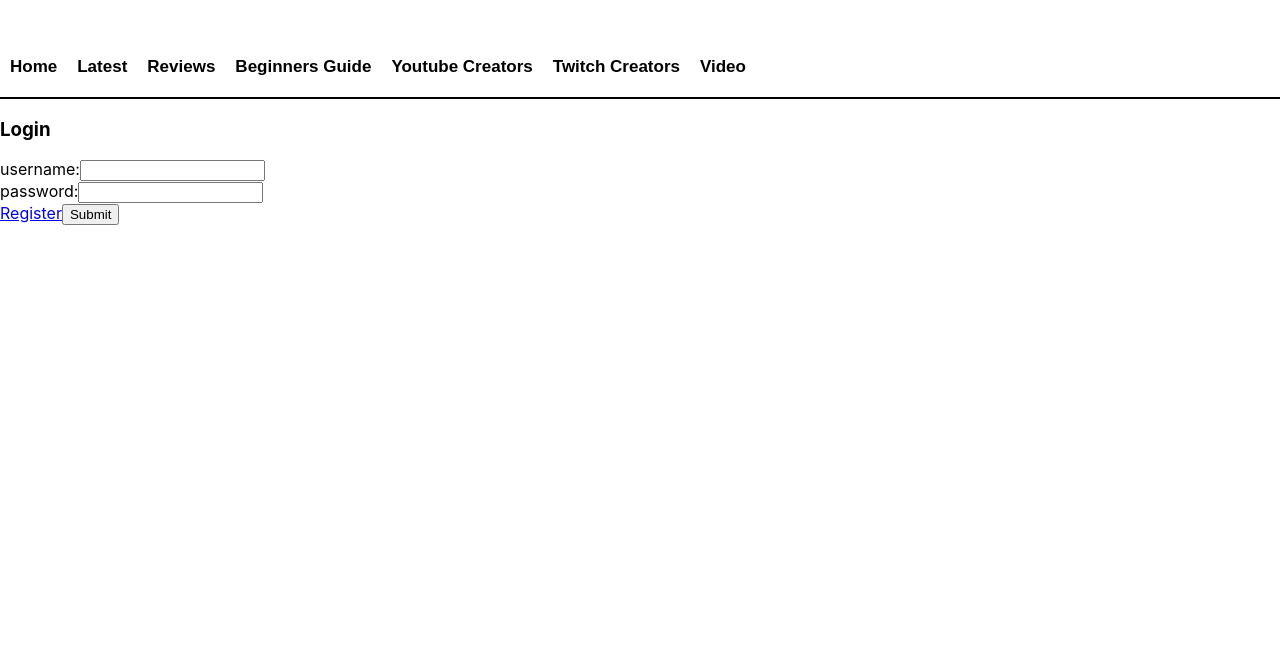
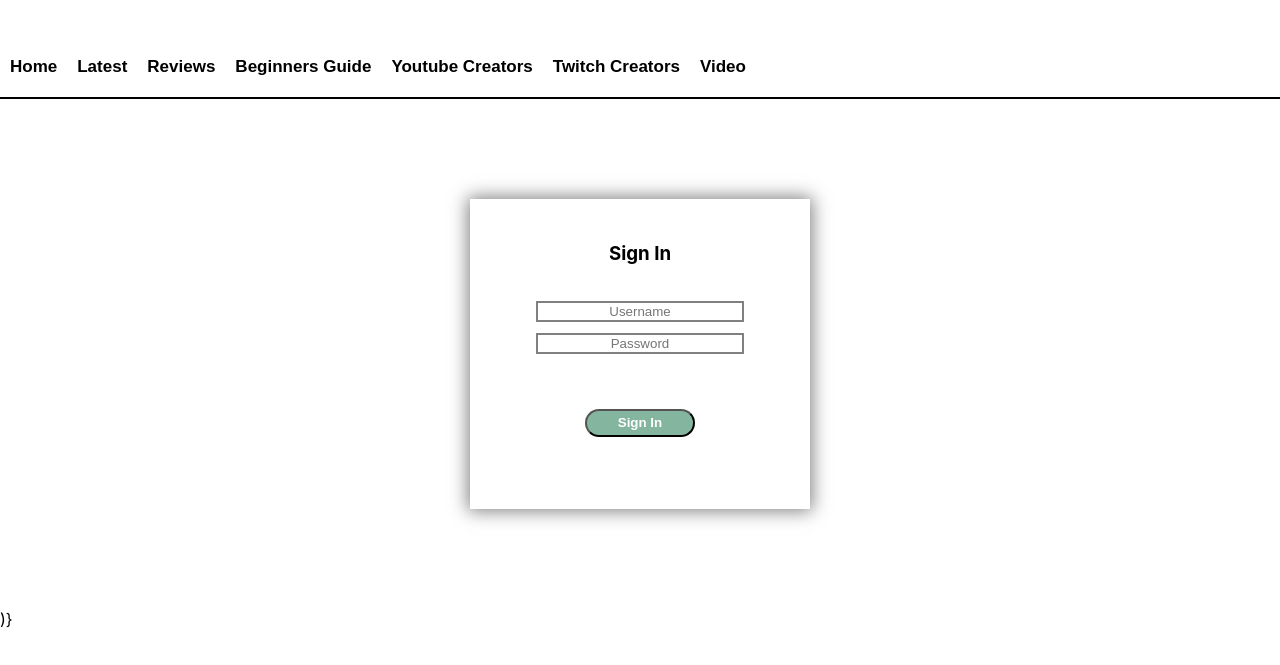
Before and after one commit to Oruma1to/SpreadTheWord, a React (Create React App) app in the folder client/: page /user/login in a window 1280 px wide. Shown: the part 103-768 px from the top of the page. Built offline with nearby package versions, Linux system fonts and the light colour scheme; no server answers.

Commit message:
posts render!

```diff
--- a/client/src/App.js
+++ b/client/src/App.js
@@ -47,6 +47,7 @@ export default class App extends Component {
           handleRegisterSubmit={this.handleRegisterSubmit}
           currentUser={this.state.currentUser}
         />
+
       </div>
     )
   }
--- /dev/null
+++ b/client/src/AuthComponents/SignIn.css
@@ -0,0 +1,40 @@
+.signin-container {
+  margin: 0 auto;
+  display: flex;
+  flex-direction: column;
+  text-align: center;
+  align-items: center;
+  padding: 0px 20px 10px;
+  justify-content: center;
+  margin: 100px auto;
+  box-shadow: 0 0 17px 2px rgba(0, 0, 0, 0.5);
+  font-weight: bold;
+  width: 300px;
+  height: 300px
+}
+
+.input-lbl {
+  text-align: center;
+  width: 200px;
+  border: 2px solid grey;
+}
+
+.signin-label {
+  margin: -5px 0 -5px 0;
+}
+
+.form-title {
+  text-align: center;
+  padding: 0;
+  margin: -20px 0 40px 0
+}
+
+.signin-btn {
+  background-color: #84b59f;
+  color: white;
+  height: 28px;
+  width: 110px;
+  border-radius: 20px;
+  font-weight: 600;
+  margin: 40px auto 0 auto;
+}
--- a/client/src/AuthComponents/SignIn.jsx
+++ b/client/src/AuthComponents/SignIn.jsx
@@ -1,5 +1,6 @@
 import React, { Component } from 'react';
-import { Link } from 'react-router-dom';
+// import { Link } from 'react-router-dom';
+import './SignIn.css'
 
 export default class Login extends Component {
   constructor(props) {
@@ -22,7 +23,9 @@ export default class Login extends Component {
     const { username, password } = this.state;
     const { handleLoginSubmit, history } = this.props;
     return (
-      <form onSubmit={(e) => {
+      <div className="signin-container">
+        <form
+          onSubmit={(e) => {
             e.preventDefault();
             handleLoginSubmit(this.state);
             history.push('/');
@@ -31,30 +34,38 @@ export default class Login extends Component {
               password: ""
             })
           }}>
-        <h3>Login</h3>
-        <label htmlFor="username">username:
+          <h3 className="form-title">Sign In</h3>
+          <div className="signin-label">
+            <label htmlFor="username">
               <input
+                className="input-lbl"
                 id="username"
                 type="text"
                 name="username"
+                placeholder="Username"
                 value={username}
                 onChange={this.handleChange}
               />
             </label>
+          </div>
           <br />
-        <label htmlFor="password">password:
+          <div className="signin-label">
+            <label htmlFor="password">
               <input
+                className="input-lbl"
                 id="password"
                 type="password"
                 name="password"
+                placeholder="Password"
                 value={password}
                 onChange={this.handleChange}
               />
             </label>
+          </div>
           <br />
-        <Link to='/user/register'>Register</Link>
-        <button>Submit</button>
+          <button className="signup-btn">Sign In</button>
         </form>
+      </div>
     )
   }
 }
--- a/client/src/AuthComponents/SignUp.jsx
+++ b/client/src/AuthComponents/SignUp.jsx
@@ -21,7 +21,6 @@ export default class Register extends Component {
     return (
       <div className="signup-container">
         <form
-          className="signup-form"
           onSubmit={(e) => {
             e.preventDefault();
             handleRegisterSubmit(this.state);
--- a/client/src/LandingPage/Main.jsx
+++ b/client/src/LandingPage/Main.jsx
@@ -1,9 +1,10 @@
 import React, { Component } from 'react'
 import { Route } from 'react-router-dom'
 import { getAllUsers, createUser, deleteUser } from '../services/users'
-import { allPostsOnly } from '../services/posts'
+import { allPostsOnly, deletePost } from '../services/posts'
 import SignIn from '../AuthComponents/SignIn'
 import SignUp from '../AuthComponents/SignUp'
+import Posts from '../LandingPage/Posts'
 
 export default class Main extends Component {
   state = {
@@ -47,6 +48,13 @@ export default class Main extends Component {
     this.setState({ posts })
   }
 
+  deletePost = async (id) => {
+    await deletePost(id)
+    this.setState(prevState => ({
+      posts: prevState.posts.filter(post => post.id !== id)
+    }))
+  }
+
   render() {
     return (
       <main>
@@ -62,6 +70,13 @@ export default class Main extends Component {
             handleRegisterSubmit={this.props.handleRegisterSubmit}
           />
         )} />
+        <Route path='/posts' render={() => (
+          <Posts
+            posts={this.state.posts}
+            currentUser={this.props.currentUser}
+            deletePost={this.props.deleteUser}
+          />
+        )} />)}
       </main>
     )
   }
--- a/client/src/LandingPage/Posts.jsx
+++ b/client/src/LandingPage/Posts.jsx
@@ -0,0 +1,28 @@
+import React from 'react'
+
+export default function Posts(props) {
+  const { posts } = props
+
+  return (
+    <>
+      <hr />
+      <h3>Articles</h3>
+      {
+        posts.map(post => (
+          <React.Fragment key={post.id}>
+            <div className="post-wrapper">
+              <div className="post-container">
+                <img
+                  src={post.img_url}
+                  alt={post.user}
+                  className="post-image" />
+                <div className="post-user">{post.user.username}</div>
+                <div className="post-title">{post.title}</div>
+                <div className="post-content">{post.content}</div>
+              </div>
+            </div>
+          </React.Fragment>
+        ))}
+    </>
+  )
+}
```
Also changed, not shown: client/src/Article/Post.jsx (+24 -0 lines), client/src/Images/logo.png (deleted). Lines whose indentation alone changed are shown as unchanged.
